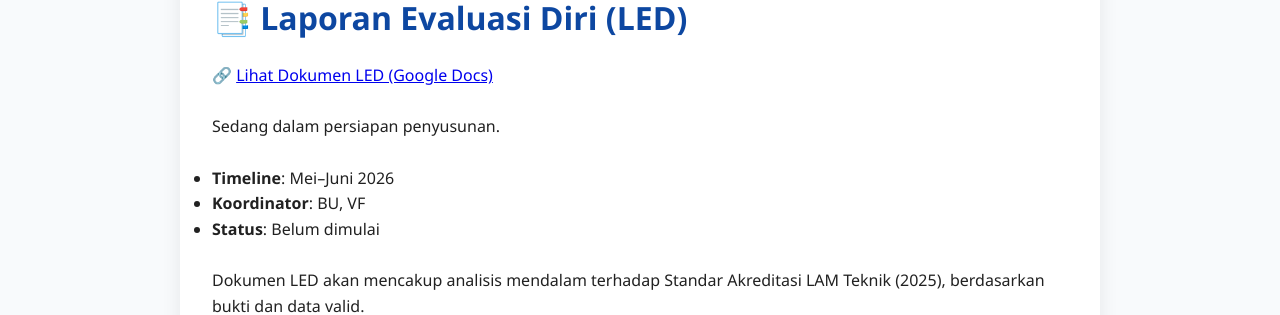
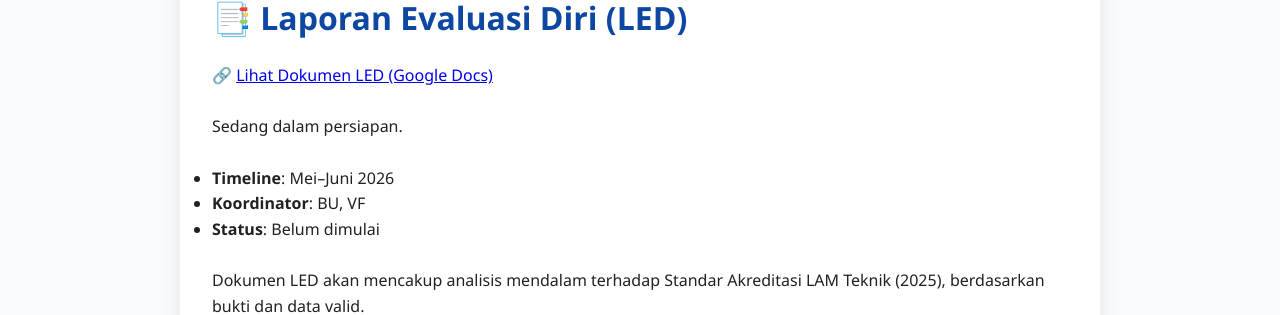
Before and after one commit to portal-psbm/aksibm-26, a Jekyll site: the page built from led.md, in a window 1280 px wide. Shown: the part 134-449 px from the top of the page. Built offline with Jekyll 4.4.1, drawn with Linux system fonts in a browser that asks for light colours.

Commit message:
Update LED dan LKPS

```diff
--- a/led.md
+++ b/led.md
@@ -8,7 +8,7 @@ permalink: /led/
 
 > 🔗 [Lihat Dokumen LED (Google Docs)](https://docs.google.com/document/d/1-UZgNXe9Ma6KaO0e3hydxyQIq_3k_Cvazv6n233kkl0/edit?usp=drive_link) <br><br>
 
-Sedang dalam persiapan penyusunan. <br><br>
+Sedang dalam persiapan. <br><br>
 
 - **Timeline**: Mei–Juni 2026
 - **Koordinator**: BU, VF
```
Also changed, not shown: lkps.md (+1 -0 lines).
